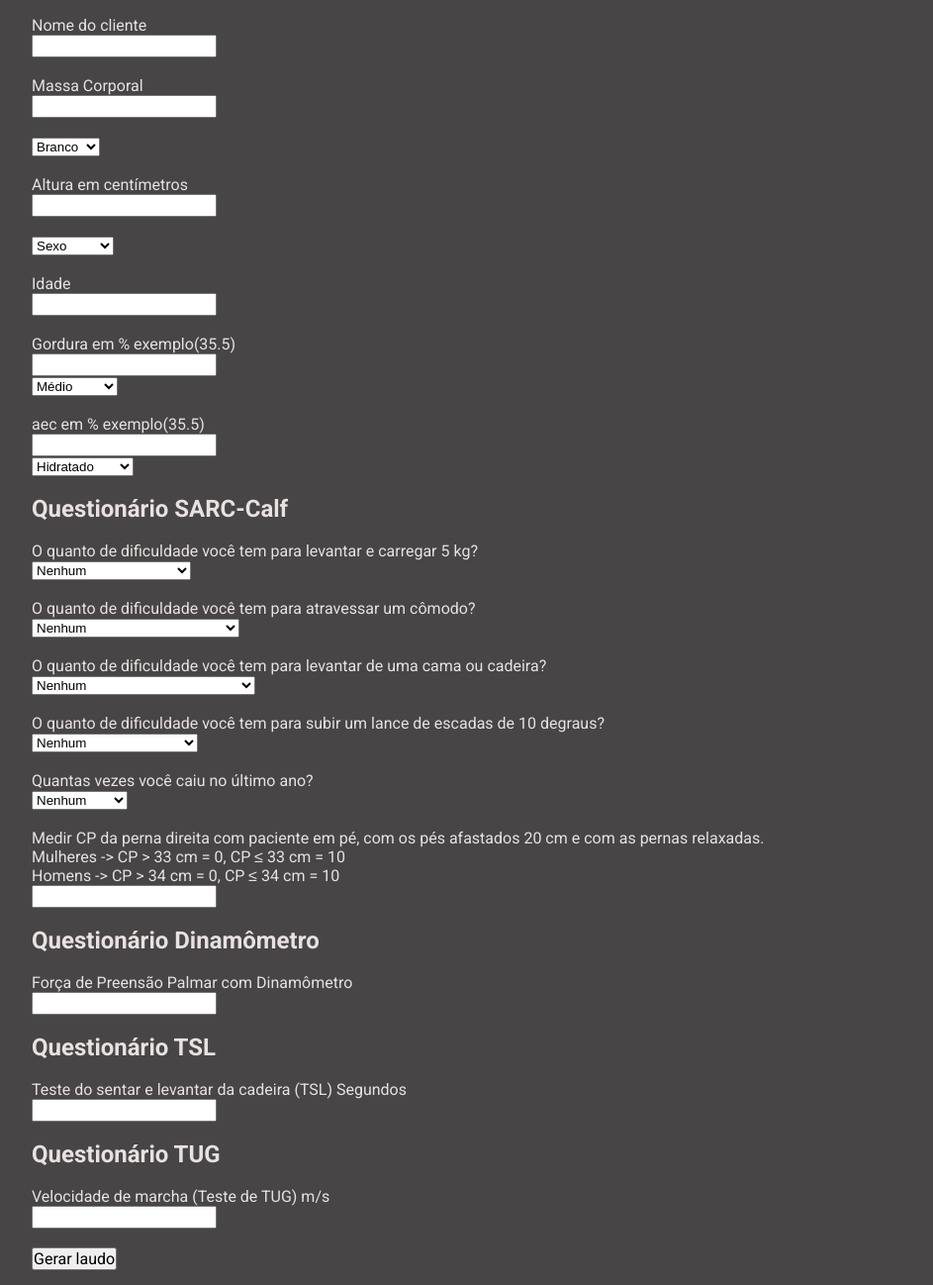
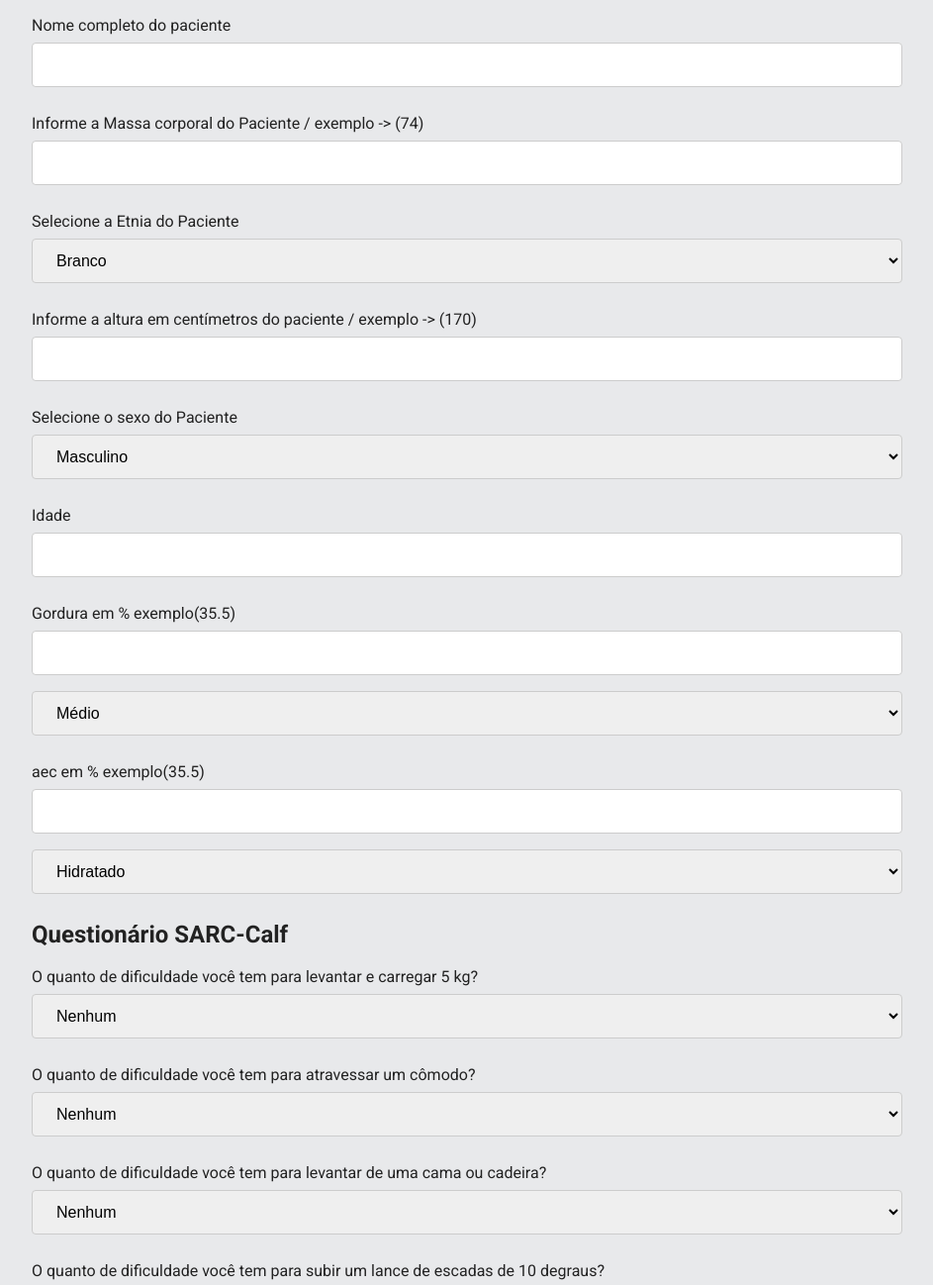
Before and after one commit to migasgg/Sacorpenia, a website: page index.html in a window 1280 px wide. Shown: the top 1298 px of the page at 99% size, without its empty margins (168-1111 px from the left). Drawn offline with Linux system fonts and the light colour scheme.

Commit message:
completetion

```diff
--- a/index.html
+++ b/index.html
@@ -16,14 +16,14 @@
     <main>
       <form id="formulario">
         <label for="name"
-          >Nome do cliente
+          >Nome completo do paciente
           <br />
           <input type="text" name="name" id="name"/>
         </label>
         <br />
         <br />
         <label for="massaCorporal"
-          >Massa Corporal
+          >Informe a Massa corporal do Paciente / exemplo -> (74)
           <br />
           <input
             type="number"
@@ -33,6 +33,7 @@
         </label>
         <br />
         <br />
+        <label for="etnia">Selecione a Etnia do Paciente</label>
         <select name="etnia" id="etnia">
           <option value="0">Branco</option>
           <option value="1.2">Asiático</option>
@@ -41,14 +42,14 @@
         <br />
         <br />
         <label for="est"
-          >Altura em centímetros
+          >Informe a altura em centímetros do paciente / exemplo -> (170)
           <br />
           <input type="number" name="est" id="est"/>
         </label>
         <br />
         <br />
+        <label for="sexo">Selecione o sexo do Paciente</label>
         <select name="sexo" id="sexo">
-          <option value="">Sexo</option>
           <option value="1">Masculino</option>
           <option value="0">Feminino</option>
         </select>
--- a/index.js
+++ b/index.js
@@ -72,7 +72,7 @@ function massaMuscularEsqueletica(event) {
 
   const testeSentarELevantar = () => {
     if (tsl > 15) return "Fraqueza muscular"
-    else dinamometroForca()
+    else return dinamometroForca()
   }
 
   function diagnosticoSarcopenia() {
@@ -150,7 +150,7 @@ function massaMuscularEsqueletica(event) {
         href="https://fonts.googleapis.com/css2?family=Roboto:ital,wght@0,100;0,300;0,400;0,500;0,700;0,900;1,100;1,300;1,400;1,500;1,700;1,900&display=swap"
         rel="stylesheet"
       />
-      <title>${cName}</title>
+      <title>${cNameValue}</title>
     </head>
     <body>
       <header>
--- a/printStyle.css
+++ b/printStyle.css
@@ -111,7 +111,7 @@ th {
 footer {
   display: flex;
   justify-content: space-between;
-  margin-top: 12rem;
+  margin-top: 8rem;
 }
 
 footer img {
--- a/style.css
+++ b/style.css
@@ -5,8 +5,8 @@
 }
 
 body {
-  background-color: rgb(71, 69, 69);
-  color: rgb(233, 225, 225);
+  background-color: #e8e9eb;
+  color: rgb(34, 34, 34);
   -webkit-font-smoothing: antialiased;
 }
 
@@ -21,3 +21,25 @@ body {
   margin: auto;
   padding: 1rem;
 }
+
+input[type=text], select, input[type=number] {
+  width: 100%;
+  padding: 12px 20px;
+  margin: 8px 0;
+  display: inline-block;
+  border: 1px solid #ccc;
+  border-radius: 4px;
+  box-sizing: border-box;
+  font-size: 1rem;
+}
+
+button[type=submit] {
+  width: 100%;
+  background-color: #4CAF50;
+  color: white;
+  padding: 14px 20px;
+  margin: 8px 0;
+  border: none;
+  border-radius: 4px;
+  cursor: pointer;
+}
```
